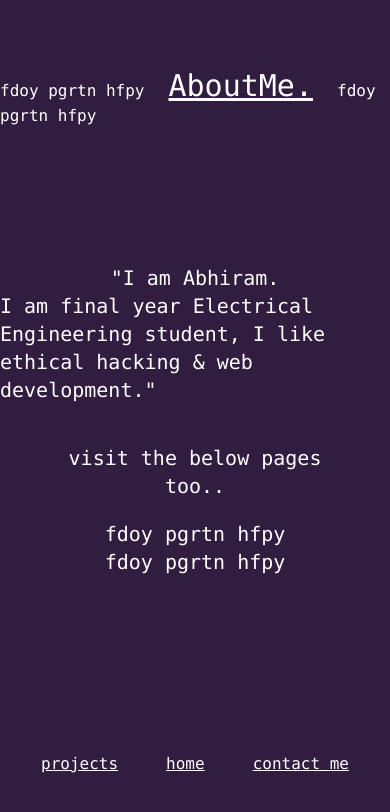
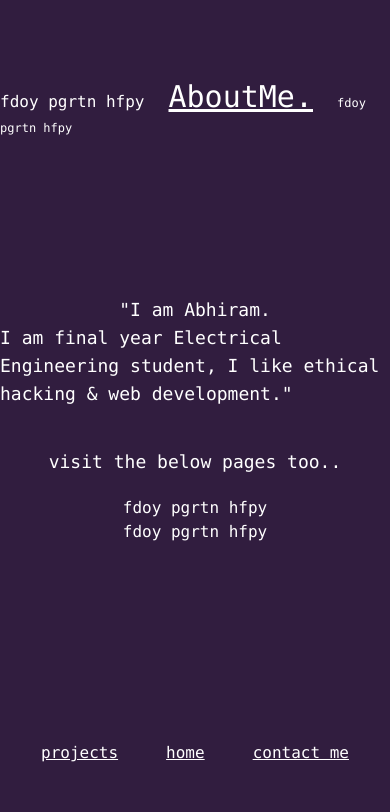
Before and after one commit to TheDummyUser/x, a React (Vite) app: page /about in a window 390 px wide. Shown: the top 812 px of the page. Built offline with nearby package versions, Linux system fonts and the light colour scheme.

Commit message:
resizing text

```diff
--- a/src/pages/About.jsx
+++ b/src/pages/About.jsx
@@ -30,8 +30,8 @@ const About = () => {
 
   return (
     <div className='grid place-items-center h-screen bg-DD311D3F text-white font-mono'>
-      <div className=' space-x-6'><span>{showGibberish ? text : ''}</span><span className='underline md:text-5xl text-3xl'>AboutMe.</span><span>{showGibberish ? text : ''}</span></div>
-      <div className='m-0 p-0 md:text-3xl text-xl'>
+      <div className=' space-x-6'><span className='md:text-base tetx-xs'>{showGibberish ? text : ''}</span><span className='underline md:text-5xl text-3xl'>AboutMe.</span><span className='md:text-sm text-xs'>{showGibberish ? text : ''}</span></div>
+      <div className='m-0 p-0 md:text-3xl text-lg'>
         <p className='text-center'>"I am Abhiram.</p>
         <p>I am final year Electrical Engineering student,
          <span className='text-end'> I like ethical hacking & web development." </span>
@@ -39,8 +39,8 @@ const About = () => {
         <p className='m-10 text-center'>
           visit the below pages too..
           <br />
-          <p className='mt-5'>{showGibberish ? text : ''}</p>
-          <p className=''>{showGibberish ? text : ''}</p>
+          <p className='mt-5 text-base'>{showGibberish ? text : ''}</p>
+          <p className=' text-base'>{showGibberish ? text : ''}</p>
         </p>
 
       </div>
--- a/src/pages/Home.jsx
+++ b/src/pages/Home.jsx
@@ -30,7 +30,7 @@ const Home = () => {
 
   return (
     <div className='grid h-screen place-items-center m-0 p-0 font-mono bg-L88304E'>
-      <span className='flex mt-0 space-x-2 text-white'>
+      <span className='flex mt-0 space-x-2 text-white md:text-sm text-xs text-center'>
       <span>{showGibberish ? text : ''}</span>
       <span>{showGibberish ? text : ''}</span>
       <span>{showGibberish ? text : ''}</span>
@@ -40,11 +40,11 @@ const Home = () => {
       <span>{showGibberish ? text : ''}</span>
 
       </span>
-      <div className='m-0 p-0 md:text-5xl text-white text-2xl'>
+      <div className='m-0 p-0 md:text-5xl text-white text-2xl text-center'>
         <p>what are you looking at?</p>
         <p className='block text-end'>visit the <Link to={'/about'}> <span className="underline">about</span> page.</Link> </p>
       </div>
-      <span className='flex mt-0 space-x-2 text-white'>
+      <span className='flex mt-0 space-x-2 text-white md:text-sm text-xs text-center'>
       <span>{showGibberish ? text : ''}</span>
       <span>{showGibberish ? text : ''}</span>
       <span>{showGibberish ? text : ''}</span>
```
